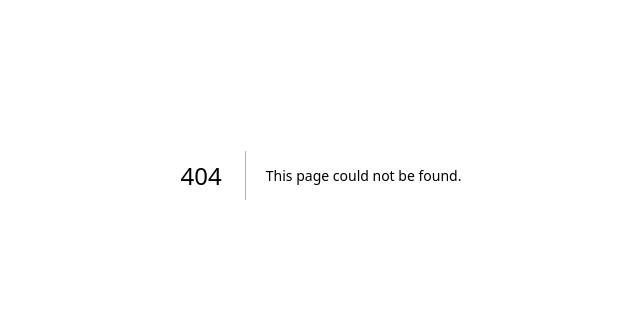
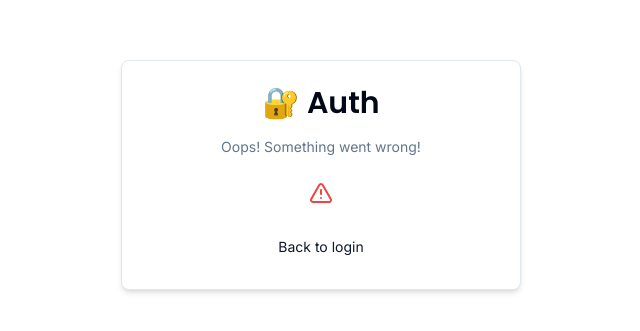
Before and after one commit to jayd-lee/AuthJS-authentication, a Next.js app: page /auth/error in a window 1280 px wide. Before the commit this address had no page. Shown: the part 225-556 px from the top of the page, without its empty margins (319-959 px from the left). Built offline with nearby package versions, Linux system fonts and the light colour scheme.

Commit message:
custom auth-error page

```diff
--- /dev/null
+++ b/src/app/auth/error/page.tsx
@@ -0,0 +1,7 @@
+import { ErrorCard } from "@/components/auth/error-card"
+
+const AuthErrorPage = () => {
+  return <ErrorCard />
+}
+
+export default AuthErrorPage
--- /dev/null
+++ b/src/components/auth/error-card.tsx
@@ -0,0 +1,17 @@
+import { AlertTriangle } from "lucide-react"
+
+import { CardWrapper } from "./card-wrapper"
+
+export const ErrorCard = () => {
+  return (
+    <CardWrapper
+      headerLabel="Oops! Something went wrong!"
+      backButtonHref="/auth/login"
+      backButtonLabel="Back to login"
+    >
+      <div className="flex w-full items-center justify-center">
+        <AlertTriangle className="text-destructive" />
+      </div>
+    </CardWrapper>
+  )
+}
```
